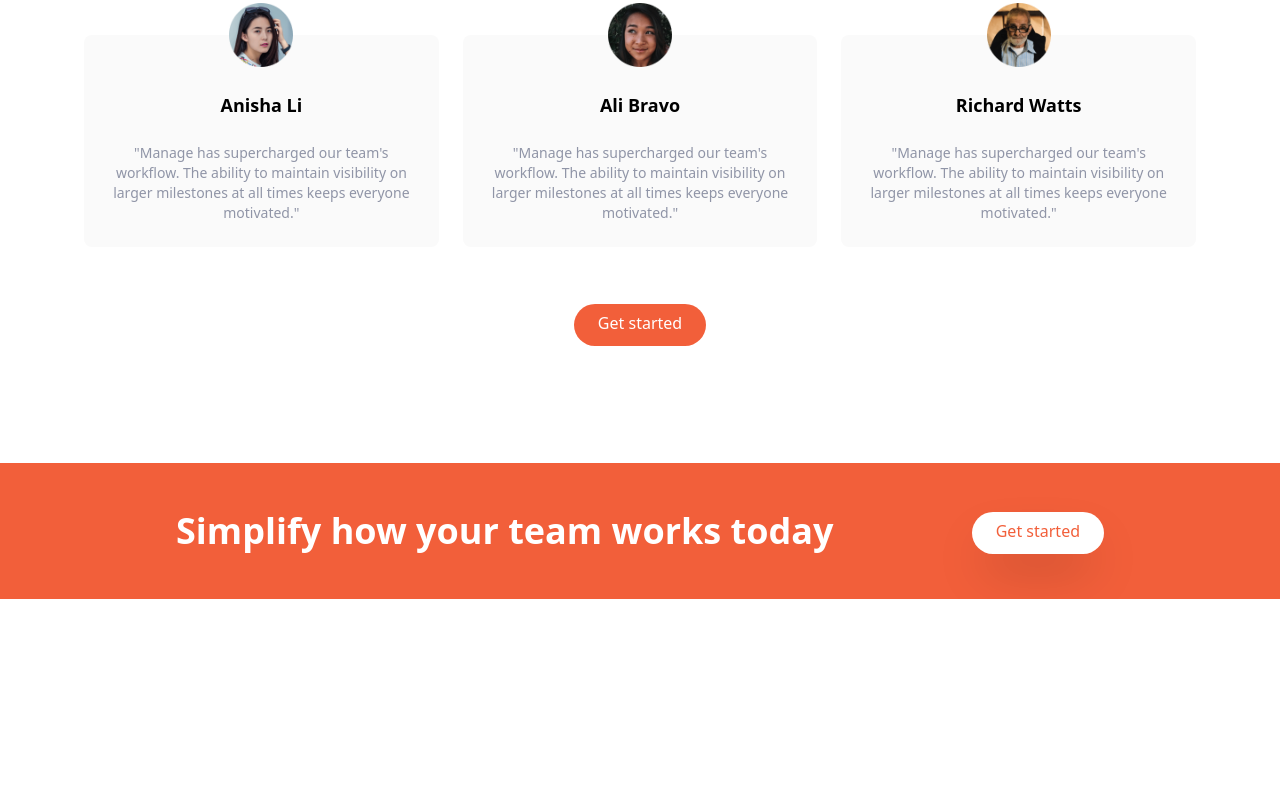
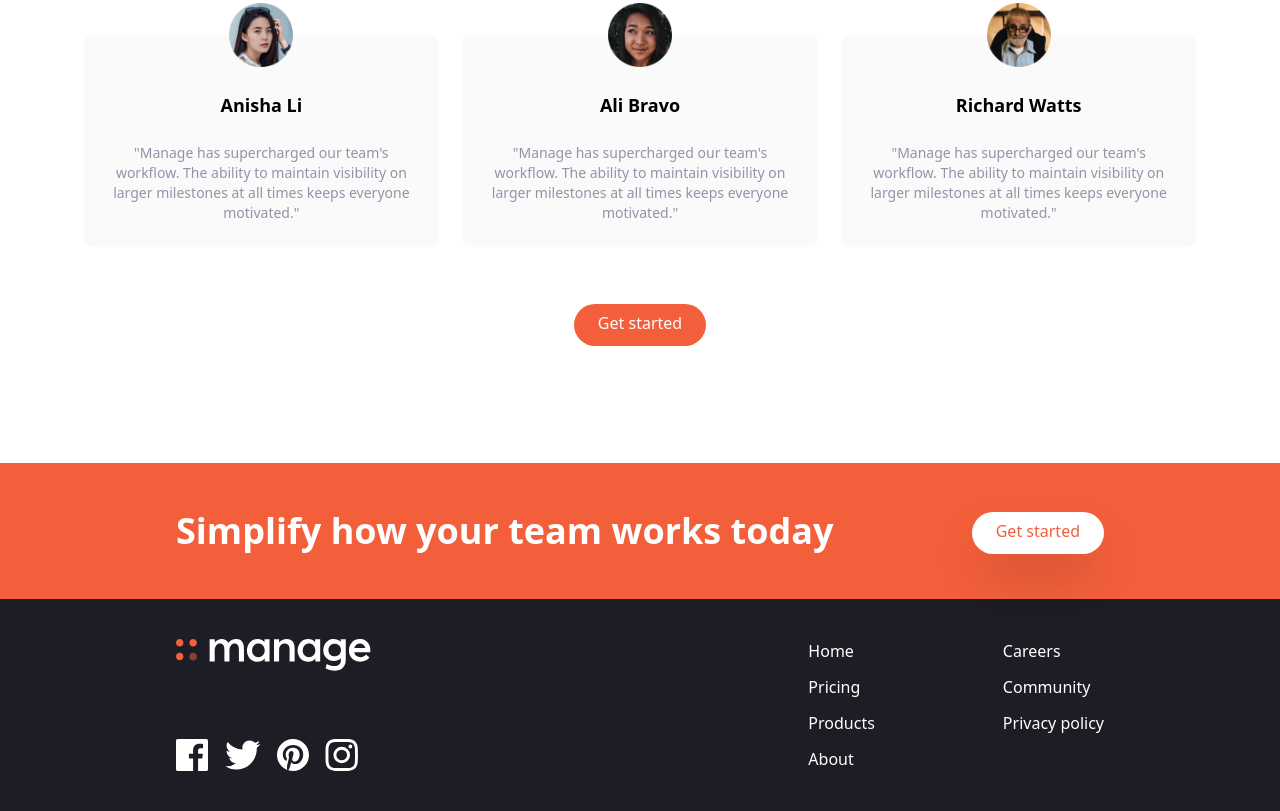
Before and after one commit to StefanSpeterDev/landing-page-Tailwind, a website: page index.html in a window 1280 px wide. Shown: the part 1369-2180 px from the top of the page. Before the commit the page ends 1968 px from the top, so only its background shows below. Drawn offline with Linux system fonts and the light colour scheme.

Commit message:
Work on footer

```diff
--- a/index.html
+++ b/index.html
@@ -228,12 +228,54 @@
         <div>
             <a
                     href="#"
-                    class="p-3 px-6 pt-2 bg-white text-brightRed shadow-2xl rounded-full baseline hover:bg-brightRedLight"
+                    class="p-3 px-6 pt-2 bg-white text-brightRed shadow-2xl rounded-full baseline hover:bg-brightRedLight hover:text-white"
             >
                 Get started
             </a>
         </div>
     </div>
 </section>
+
+<footer class="bg-veryDarkBlue">
+    <!-- Flex container -->
+    <div class="container flex flex-col-reverse justify-between px-6 py-10 mx-auto space-y-8 md:flex-row md:space-y-0">
+        <div class="flex flex-col-reverse items-center justify-between space-y-12 md:flex-col md:space-y-0 md:items-start">
+            <!-- Logo -->
+            <div>
+                <img src="./img/logo-white.svg" class="h-8" alt="">
+            </div>
+            <!-- Social links-->
+            <div class="flex justify-center space-x-4">
+                <a href="#">
+                    <img src="./img/icon-facebook.svg" class="h-8" alt=""/>
+                </a>
+                <a href="#">
+                    <img src="./img/icon-twitter.svg" class="h-8" alt=""/>
+                </a>
+                <a href="#">
+                    <img src="./img/icon-pinterest.svg" class="h-8" alt=""/>
+                </a>
+                <a href="#">
+                    <img src="./img/icon-instagram.svg" class="h-8" alt=""/>
+                </a>
+            </div>
+        </div>
+        <!-- List container -->
+        <div class="flex justify-around space-x-32">
+            <div class="flex flex-col space-y-3 text-white">
+                <a href="#" class="hover:text-brightRed">Home</a>
+                <a href="#" class="hover:text-brightRed">Pricing</a>
+                <a href="#" class="hover:text-brightRed">Products</a>
+                <a href="#" class="hover:text-brightRed">About</a>
+            </div>
+            <div class="flex flex-col space-y-3 text-white">
+                <a href="#" class="hover:text-brightRed">Careers</a>
+                <a href="#" class="hover:text-brightRed">Community</a>
+                <a href="#" class="hover:text-brightRed">Privacy policy</a>
+            </div>
+        </div>
+        <!-- Input container -->
+    </div>
+</footer>
 </body>
 </html>
```
Also changed, not shown: css/main.css.
